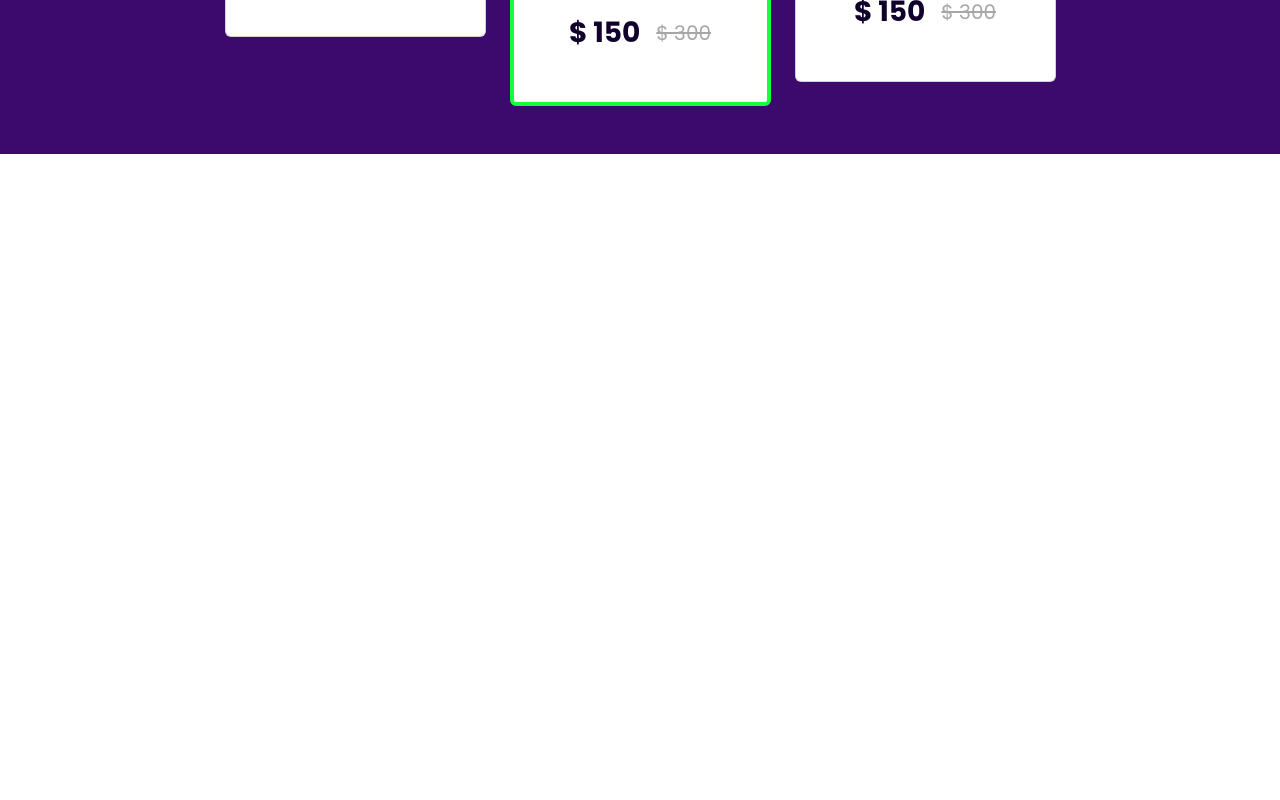
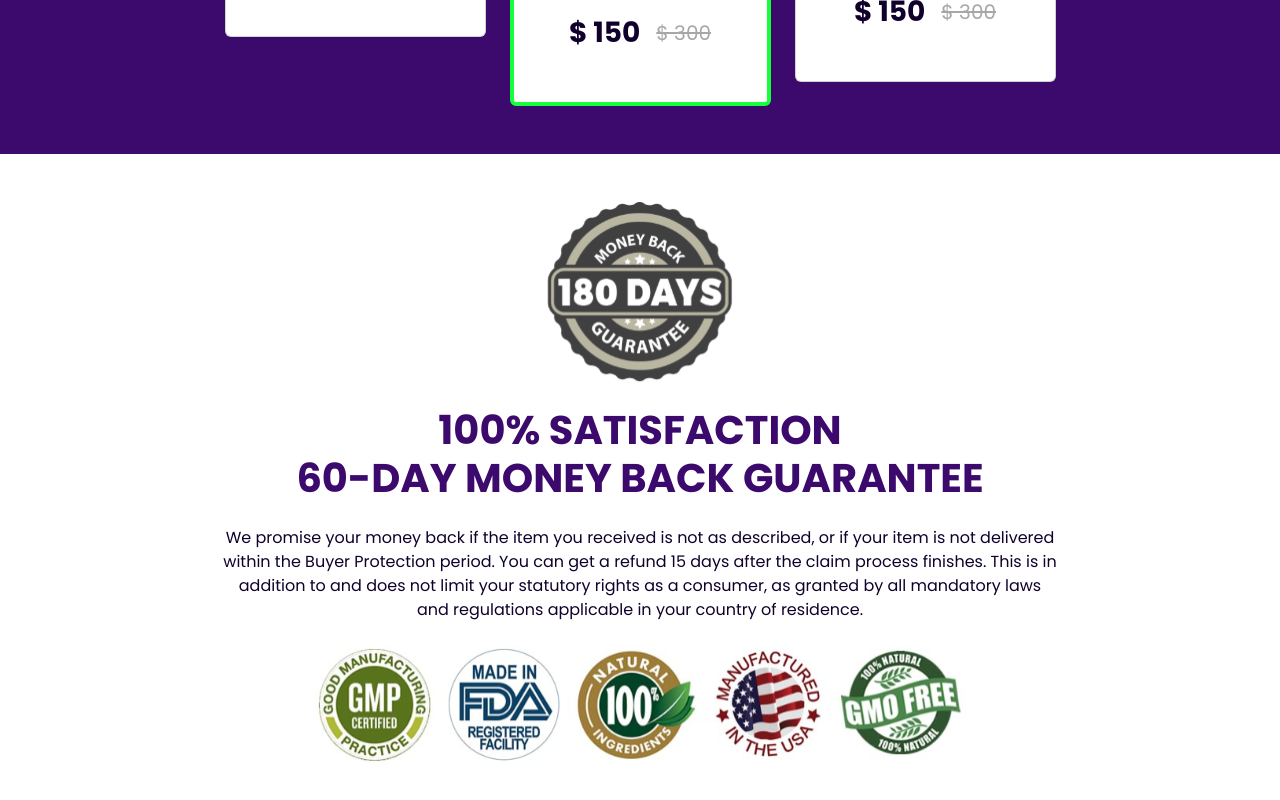
Before and after one commit to theroadfreak/flamelean, a Nuxt app: page / in a window 1280 px wide. Shown: the part 5600-6400 px from the top of the page. Before the commit the page ends 5754 px from the top, so only its background shows below. Built offline with nearby package versions, Linux system fonts and the light colour scheme.

Commit message:
Money Back Guarantee Section created (#11)

```diff
--- a/assets/scss/custom.scss
+++ b/assets/scss/custom.scss
@@ -17,3 +17,7 @@
 .ratio-6x5 {
   --bs-aspect-ratio: calc(5 / 6 * 100%);
 }
+
+.ratio-83x15 {
+  --bs-aspect-ratio: calc(15 / 83 * 100%);
+}
--- /dev/null
+++ b/components/index/MoneyBackGuaranteeSection.vue
@@ -0,0 +1,48 @@
+<template>
+  <section class="container d-flex flex-column align-items-center text-center py-5">
+    <img src="../../assets/images/index/money-back-guarantee-section/money-back-guarantee-icon.svg"
+         alt="Money Back Guarantee Icon"
+         width="186"
+         height="180"
+         class="custom-dimensions-sm-screen mb-4"
+    />
+    <h1 class="custom-title-size text-primary fw-bold mb-4">
+      100% SATISFACTION <br/>
+      60-DAY MONEY BACK GUARANTEE
+    </h1>
+    <p class="mb-4 text-secondary col-12 col-lg-11 col-xl-9">
+      We promise your money back if the item you received is not as described, or if your item is not delivered within
+      the Buyer Protection period. You can get a refund 15 days after the claim process finishes. This is in
+      addition to and does not limit your statutory rights as a consumer, as granted by all mandatory
+      laws and regulations applicable in your country of residence.
+    </p>
+    <div class="col-12 col-lg-9 col-xl-7">
+      <div class="ratio ratio-83x15">
+        <img src="../../assets/images/index/money-back-guarantee-section/icons.svg"
+             alt="Icons"
+             class="object-fit-contain"
+        />
+      </div>
+    </div>
+
+  </section>
+</template>
+
+<script>
+export default {
+  name: "MoneyBackGuaranteeSection"
+}
+</script>
+
+<style scoped>
+@media (max-width: 768px) {
+  .custom-title-size {
+    font-size: 1.8rem !important;
+  }
+
+  .custom-dimensions-sm-screen {
+    width: 150px !important;
+    height: 144px !important;
+  }
+}
+</style>
--- a/pages/index.vue
+++ b/pages/index.vue
@@ -9,6 +9,7 @@
     <shipping-section/>
     <reviews-section/>
     <pricing-section/>
+    <money-back-guarantee-section/>
   </main>
 </template>
 
@@ -22,10 +23,12 @@ import OfferSection from "@/components/index/OfferSection.vue";
 import ShippingSection from "@/components/index/ShippingSection.vue";
 import ReviewsSection from "@/components/index/ReviewsSection.vue";
 import PricingSection from "@/components/index/PricingSection.vue";
+import MoneyBackGuaranteeSection from "@/components/index/MoneyBackGuaranteeSection.vue";
 
 export default {
   name: 'IndexPage',
   components: {
+    MoneyBackGuaranteeSection,
     PricingSection,
     ReviewsSection,
     ShippingSection,
```
Also changed, not shown: assets/images/index/money-back-guarantee-section/icons.svg (added), assets/images/index/money-back-guarantee-section/money-back-guarantee-icon.svg (added).
